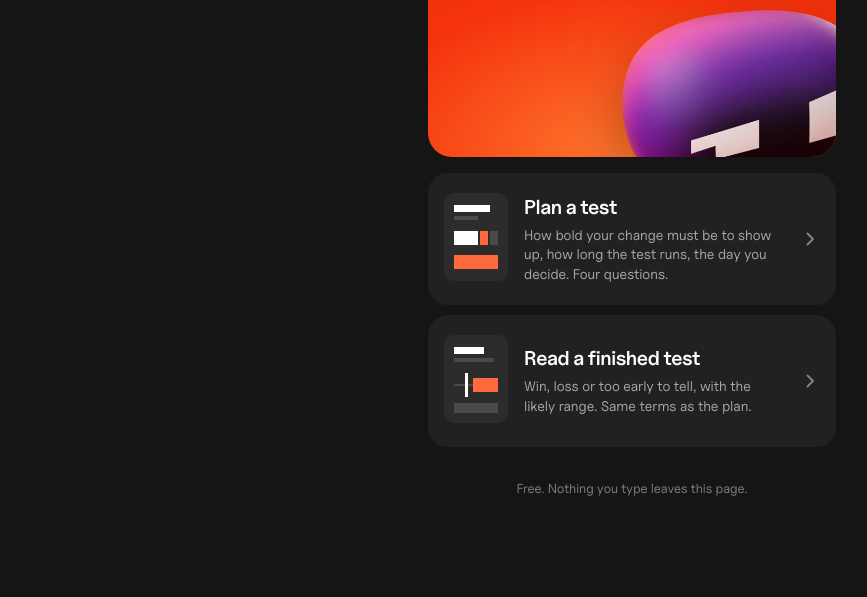
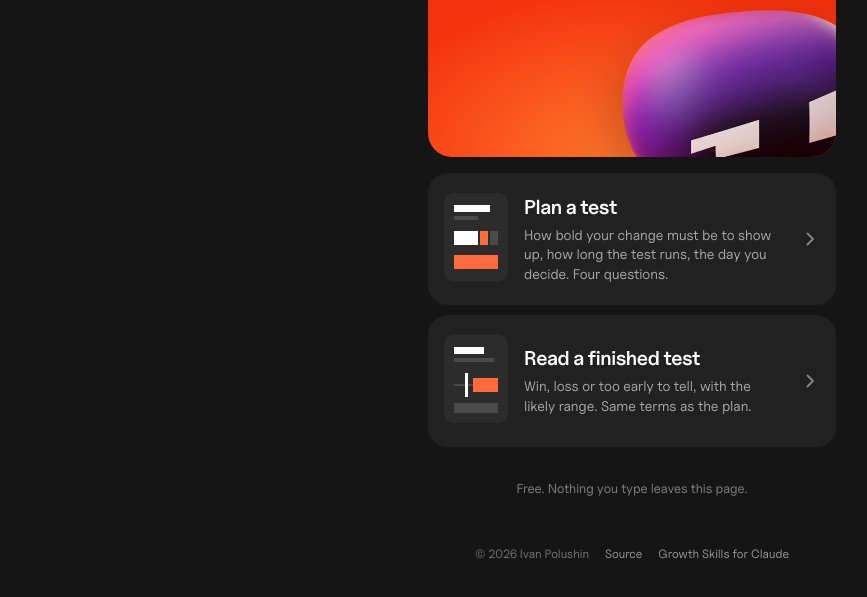
Before and after one commit to theoutlines/growth-test-planner, a plain HTML site: page index.html in a window 1280 px wide. Shown: the part 223-820 px from the top of the page, without its empty margins (8-875 px from the left). Drawn offline with Linux system fonts and the light colour scheme.

Commit message:
Footer: copyright, source and Growth Skills links under every content page
Co-Authored-By: Claude Opus 5.5 <noreply@anthropic.com>
Claude-Session: https://claude.ai/code/session_016e7S9ixwsC8zrAYyfM86Vy

```diff
--- a/js/app.js
+++ b/js/app.js
@@ -351,6 +351,8 @@ function verdictScreen() {
   return top() + `<main class="page" id="main">${body}</main>` + rail;
 }
 
+const FOOTER = `<span>© ${new Date().getFullYear()} Ivan Polushin</span><a href="https://github.com/theoutlines/growth-test-planner" target="_blank" rel="noopener">Source</a><a href="https://github.com/theoutlines/growth-skills" target="_blank" rel="noopener">Growth Skills for Claude</a>`;
+
 // ------------------------------------------------------------------ render + events
 const app = document.getElementById('app');
 function render() {
@@ -359,6 +361,8 @@ function render() {
   const html = { '': startScreen, area: areaScreen, traffic: trafficScreen, conv: convScreen, trial: trialScreen, test: testScreen, share: () => shareScreen(false),
     results: resultsScreen, verdict: verdictScreen, 'share-result': () => shareScreen(true) }[r]();
   app.innerHTML = html;
+  const pg = app.querySelector('main.page:not(.q)');                 // the footer closes every content page, not the four questions
+  if (pg) { const sp = pg.querySelector('.spacer-peek'); const f = document.createElement('footer'); f.className = 'foot'; f.innerHTML = FOOTER; sp ? pg.insertBefore(f, sp) : pg.appendChild(f); }
   const s2 = document.getElementById('sheet'); if (s2) s2.scrollTop = st;
   document.documentElement.style.overflow = document.querySelector('.scrim') ? 'hidden' : '';   // a modal or sheet holds the page still
   document.title = 'Growth Test Planner';
--- a/styles.css
+++ b/styles.css
@@ -241,3 +241,6 @@ h1 { margin: 0; font-size: 28px; font-weight: 600; letter-spacing: -.03em; line-
 /* ---------- floating details card (desktop): bottom-left corner, stays put while the page scrolls */
 .float { position: fixed; z-index: 16; left: 40px; bottom: 80px; width: 360px; max-height: calc(var(--vh, 100vh) - 176px); overflow-y: auto; padding: 18px; border-radius: 18px; background: #2A2A2A; box-shadow: 0 24px 60px rgba(0,0,0,.55); display: flex; flex-direction: column; gap: 12px; }
 .share-float { position: fixed; z-index: 16; left: 40px; bottom: 24px; display: flex; align-items: center; gap: 8px; height: 44px; padding: 0 16px 0 12px; border-radius: 14px; background: #2A2A2A; font-size: 15px; font-weight: 600; box-shadow: 0 12px 30px rgba(0,0,0,.4); }
+.foot { display: flex; flex-wrap: wrap; justify-content: center; gap: 6px 16px; padding: 32px 0 8px; font-size: 12px; color: rgba(255,255,255,.4); }
+.foot a { color: rgba(255,255,255,.55); }
+.foot a:hover { color: var(--w); }
```
